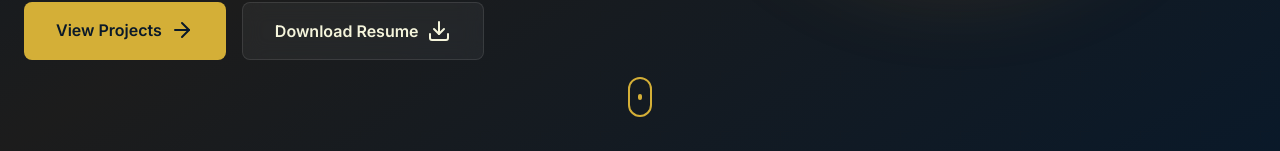
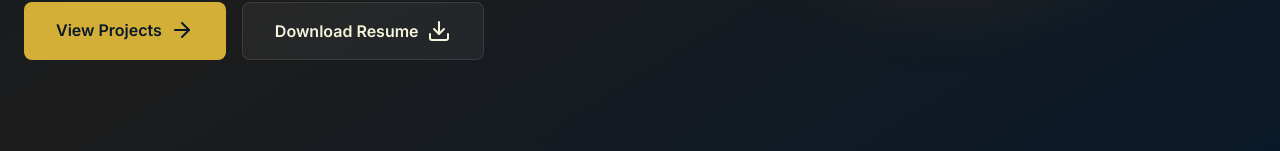
Before and after one commit to Applywizz-git/RAJA-BRAHMENDRA-portfolio, a React (Vite) app: page / in a window 1280 px wide. Shown: the part 649-800 px from the top of the page. Built offline with nearby package versions, Linux system fonts and the light colour scheme.

Commit message:
Update Hero.tsx

```diff
--- a/src/components/Hero.tsx
+++ b/src/components/Hero.tsx
@@ -163,7 +163,7 @@
         </div>
       </div>
 
-      <div className="absolute bottom-10 left-1/2 transform -translate-x-1/2">
+      {/* <div className="absolute bottom-10 left-1/2 transform -translate-x-1/2">
         <motion.div
           animate={{ y: [0, 10, 0] }}
           transition={{ duration: 2, repeat: Infinity }}
@@ -175,7 +175,7 @@
             className="w-1.5 h-1.5 bg-luxury-gold rounded-full"
           ></motion.div>
         </motion.div>
-      </div>
+      </div> */}
     </section>
   );
 };
```
